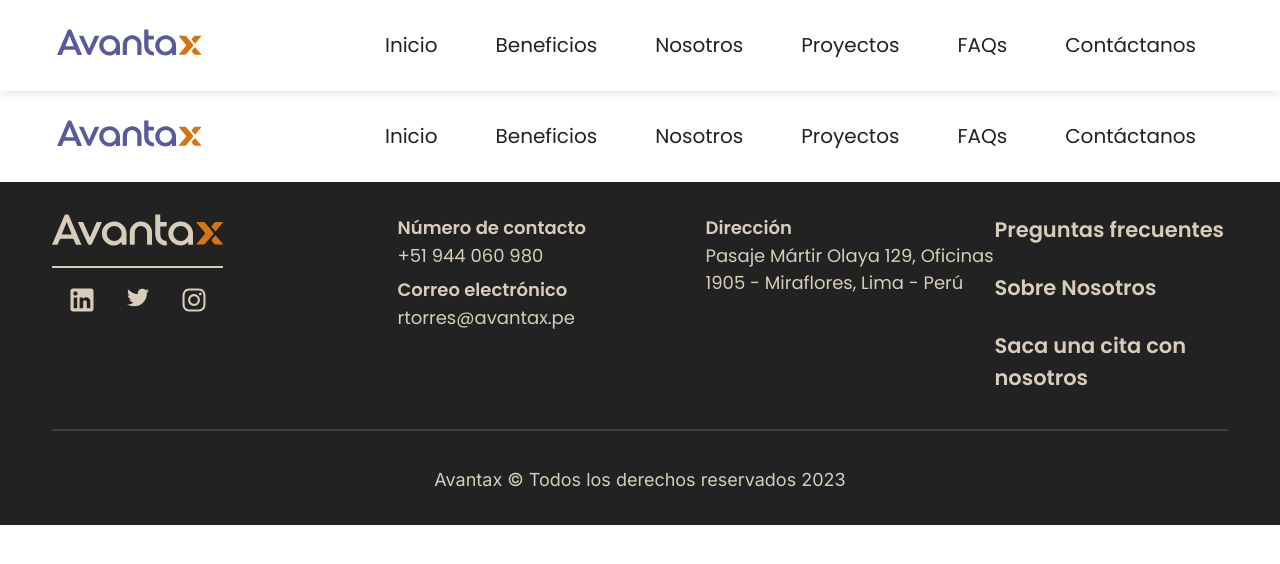
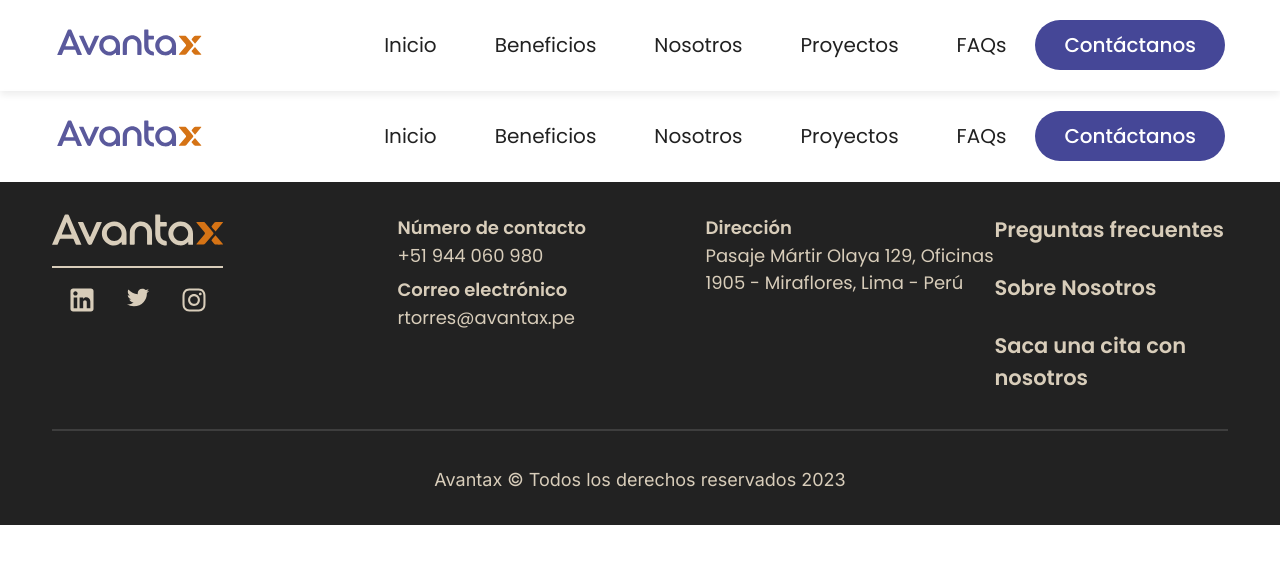
Before and after one commit to vr1eva/avantax, a Next.js app: page /components/Header in a window 1280 px wide. Shown: the top 564 px of the page. Built offline with nearby package versions, Linux system fonts and the light colour scheme.

Commit message:
header: update highlighted path

```diff
--- a/pages/components/links.js
+++ b/pages/components/links.js
@@ -7,4 +7,4 @@ export const LINKS = [
   { name: 'Contáctanos', path: '/#contacto' },
 ];
 
-export const HIGHLIGHTED_PATH = "/contacto"
+export const HIGHLIGHTED_PATH = "/#contacto"
```
